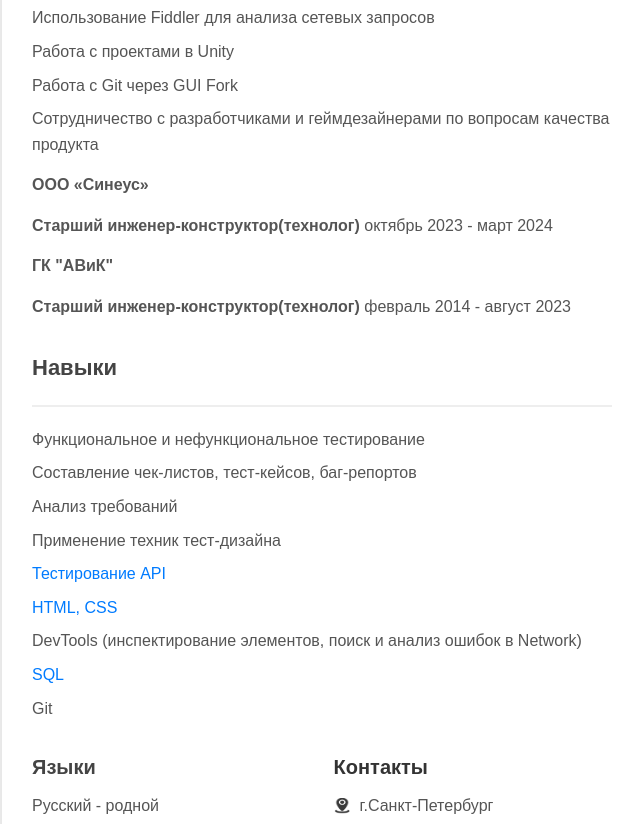
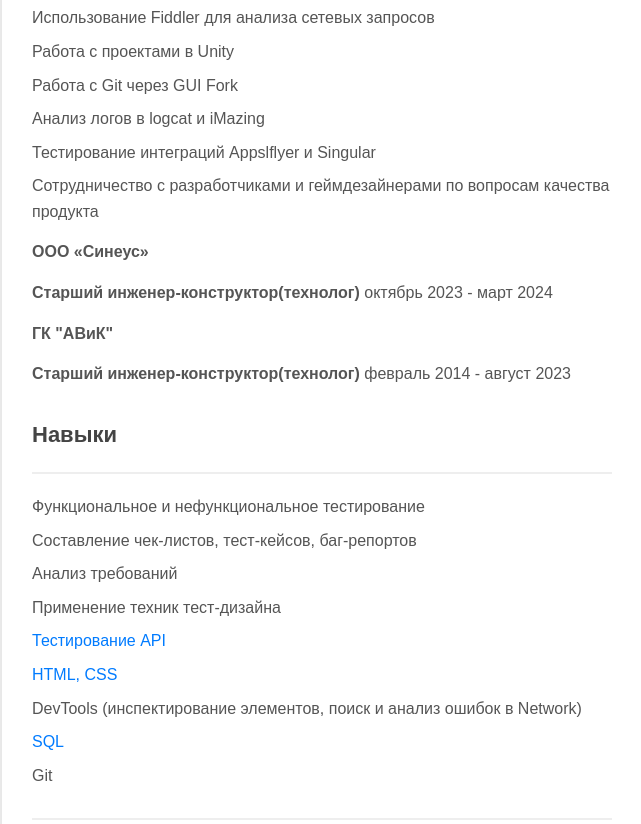
Before and after one commit to Andrey-Mur/HTML, a plain HTML site: page index.html in a window 1280 px wide. Shown: the part 706-1530 px from the top of the page, without its empty margins (318-959 px from the left). Drawn offline with Linux system fonts and the light colour scheme.

Commit message:
Update index.html

```diff
--- a/index.html
+++ b/index.html
@@ -41,6 +41,8 @@
         <li>Использование Fiddler для анализа сетевых запросов</li>
         <li>Работа с проектами в Unity</li>
         <li>Работа с Git через GUI Fork</li>
+        <li>Анализ логов в logcat и iMazing</li>
+        <li>Тестирование интеграций Appslflyer и Singular</li>
         <li>Сотрудничество с разработчиками и геймдезайнерами по вопросам качества продукта</li>
       </ul>
       <p><b>ООО «Синеус»</b></p>
@@ -64,6 +66,8 @@
         <li>Git</li>
       </ul>
     </section>
+
+    <hr/>
 
     <section class="contact-language-container">
       <div class="language">
```
